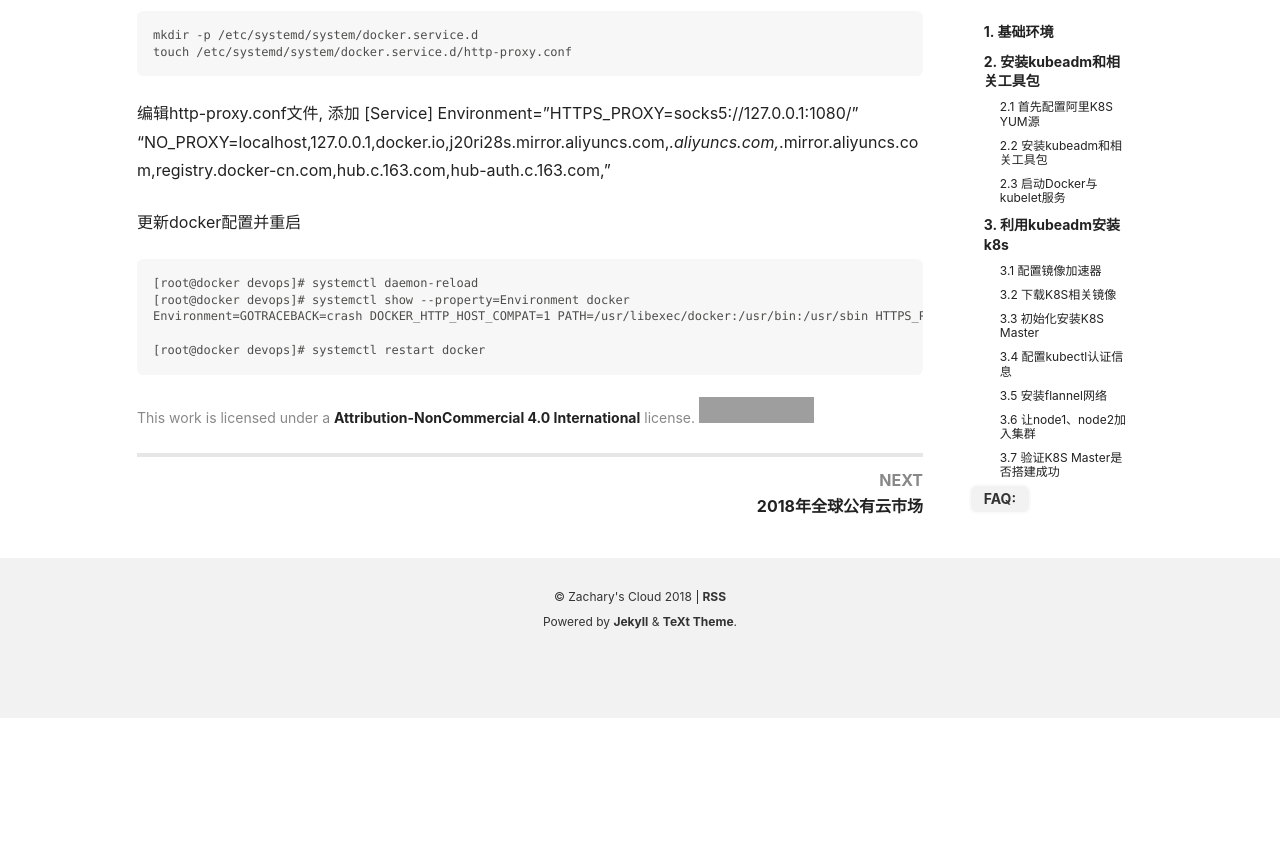
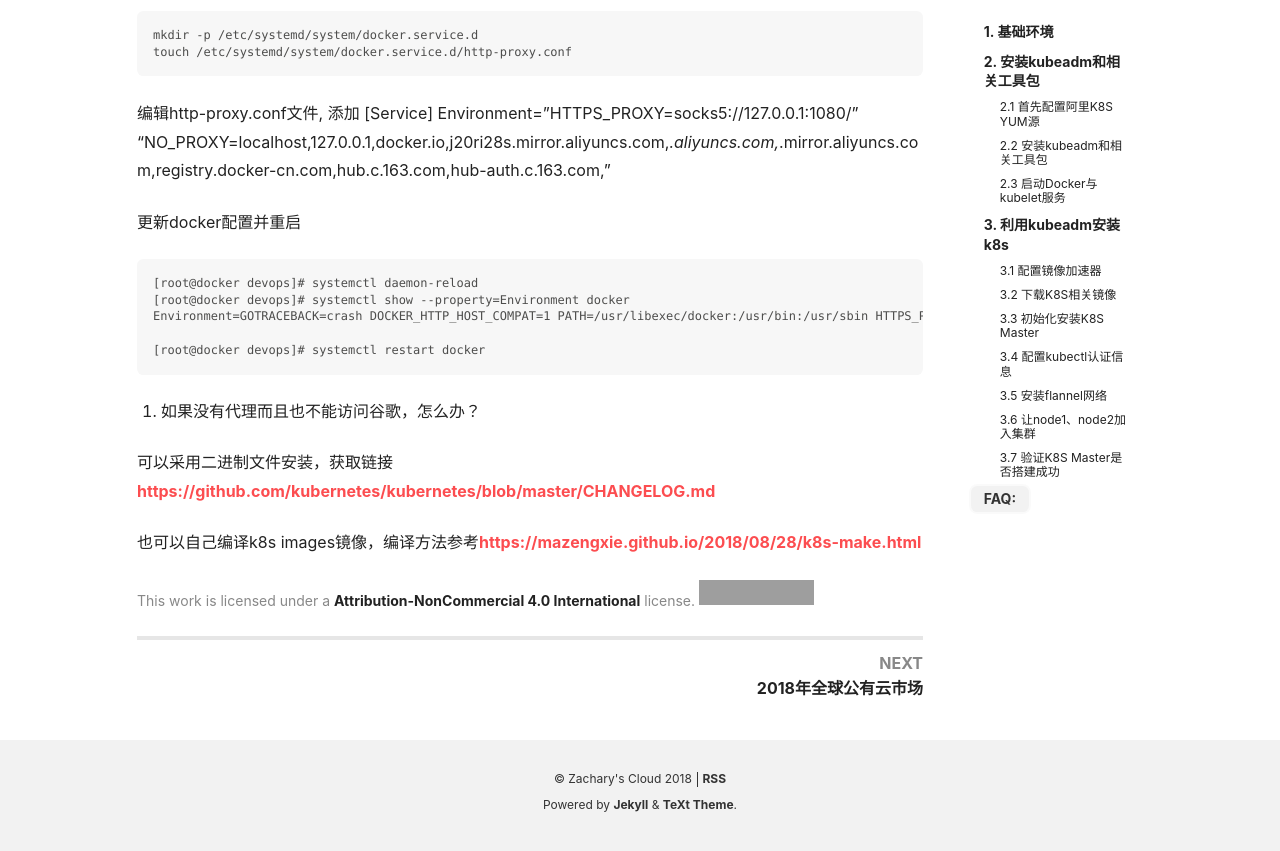
Before and after one commit to mazengxie/mazengxie.github.io, a Jekyll site: the page built from _posts/2018-08-27-install-k8s-by-kubeadm.md, in a window 1280 px wide and 900 px high, scrolled down 7227 px. Shown: the top 851 px of the window. Built offline with Jekyll 4.4.1, drawn with Linux system fonts in a browser that asks for light colours; nearby versions of some CDN libraries; before the commit the page ends 7945 px from its top, so only the background shows below that; grey boxes are pictures that could not be loaded.

Commit message:
modify the mistakes about kubeadm install k8s

```diff
--- a/_posts/2018-08-27-install-k8s-by-kubeadm.md
+++ b/_posts/2018-08-27-install-k8s-by-kubeadm.md
@@ -1,7 +1,7 @@
 ---
 title: 使用kubeadm安装Kubernetes v1.10
 key: 20180827
-tags: cloud
+tags: k8s
 ---
 
 ## 1. 基础环境
@@ -303,3 +303,9 @@ tags: cloud
 	Environment=GOTRACEBACK=crash DOCKER_HTTP_HOST_COMPAT=1 PATH=/usr/libexec/docker:/usr/bin:/usr/sbin HTTPS_PROXY=socks5://127.0.0.1:1080/ NO_PROXY=localhost,127.0.0.1,docker
 
 	[root@docker devops]# systemctl restart docker
+
+3. 如果没有代理而且也不能访问谷歌，怎么办？
+
+可以采用二进制文件安装，获取链接[https://github.com/kubernetes/kubernetes/blob/master/CHANGELOG.md](https://github.com/kubernetes/kubernetes/blob/master/CHANGELOG.md "k8s release binary")
+
+也可以自己编译k8s images镜像，编译方法参考[https://mazengxie.github.io/2018/08/28/k8s-make.html](https://mazengxie.github.io/2018/08/28/k8s-make.html "kubernetes的编译与打包")
```
